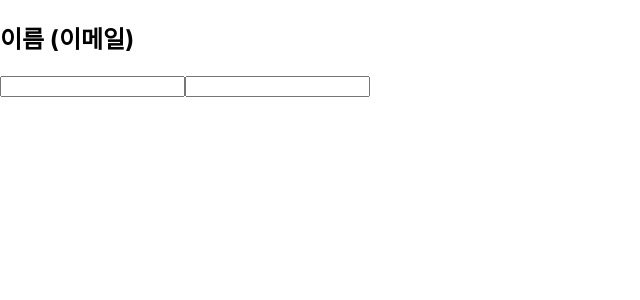
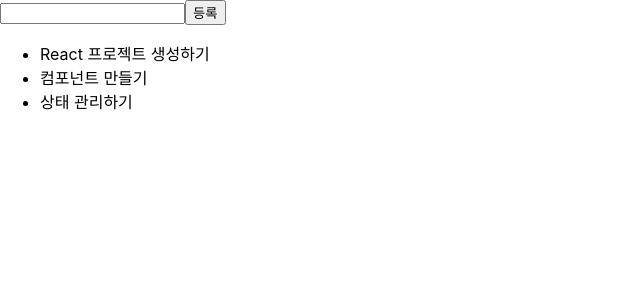
Before and after one commit to skakfk0206/20230308_front-end, a React (Create React App) app in the folder learn-react/: page / in a window 1280 px wide. Shown: the top 300 px of the page, without its empty margins (0-640 px from the left). Built offline with nearby package versions, Linux system fonts and the light colour scheme.

Commit message:
TodoList 기본 구조 작성

```diff
--- a/learn-react/src/App.js
+++ b/learn-react/src/App.js
@@ -1,10 +1,5 @@
-import Input from "./components/Input";
-import Pointer from "./components/Pointer";
+import TodoList from "./components/TodoList";
 
 export default function App() {
-  return (
-    <div>
-      <Input />
-    </div>
-  );
+  return <TodoList />;
 }
--- a/learn-react/src/Components/TodoList.jsx
+++ b/learn-react/src/Components/TodoList.jsx
@@ -1,50 +1,20 @@
-import { useState } from "react";
-
 // src/components/TodoList.jsx
-const initialState = [
+const todos = [
   { id: 1, text: "React 프로젝트 생성하기", done: true },
   { id: 2, text: "컴포넌트 만들기", done: true },
   { id: 3, text: "상태 관리하기", done: false },
 ];
 
-let nextId = 4;
-
 export default function TodoList() {
-  const [todos, setTodos] = useState(initialState);
-
-  const [input, setInput] = useState("");
-
-  const handleSubmit = (e) => {
-    e.preventDefault();
-    setTodos([...todos, { id: nextId++, text: input, done: false }]);
-  };
-
-  const handleInput = (e) => {
-    setInput(e.target.value);
-  };
-
-  const handleRemove = (id) => {
-    // filter를 통한 삭제 기능 구현
-    //  => filter는 새로운 배열을 반환한다. 업데이트에 써도 된다.
-    //  => "정말 삭제하시겠습니까?" => 확인 누르면 삭제
-    if (window.confirm("정말 삭제하시겠습니까?"))
-      setTodos(todos.filter((todo) => todo.id !== id));
-  };
-
-  const itemList = todos.map((todo) => (
-    <li key={todo.id} style={{ textDecoration: todo.done && "line-through" }}>
-      {todo.text}
-      <button onClick={() => handleRemove(todo.id)}>삭제</button>
-    </li>
-  ));
-
   return (
     <div>
-      <form onSubmit={handleSubmit}>
-        <input type="text" onChange={handleInput} />
-        <button>등록</button>
-      </form>
-      <ul>{itemList}</ul>
+      <input type="text" />
+      <button>등록</button>
+      <ul>
+        <li>React 프로젝트 생성하기</li>
+        <li>컴포넌트 만들기</li>
+        <li>상태 관리하기</li>
+      </ul>
     </div>
   );
 }
```
